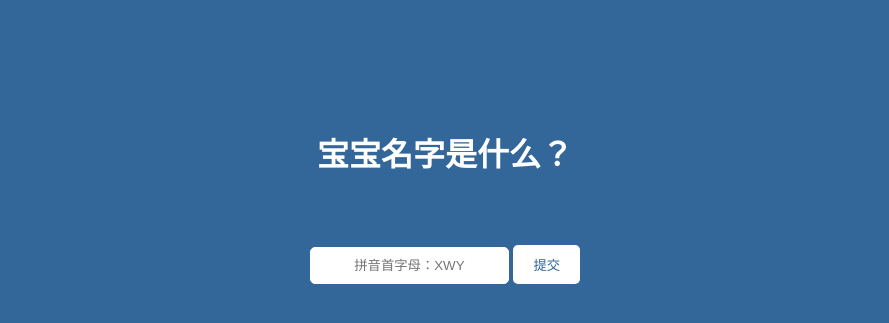
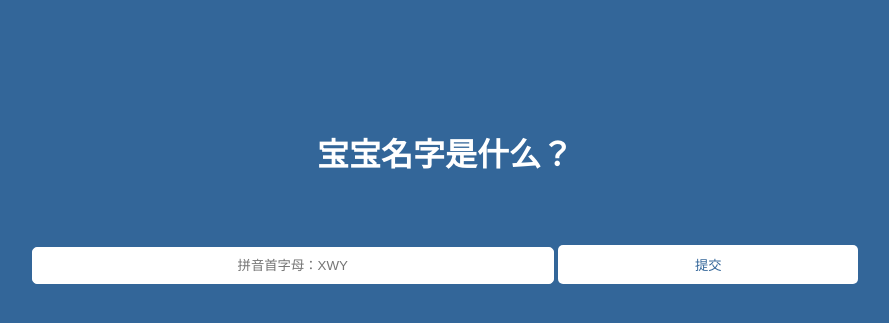
Before and after one commit to yzec7/yzec7.github.io, a Jekyll site: the page XWY/index.html, which Jekyll copies as it is, in a window 1280 px wide. Shown: the top 323 px of the page, without its empty margins (195-1084 px from the left). Built offline with Jekyll 4.4.1, drawn with Linux system fonts in a browser that asks for light colours.

Commit message:
Update index.html

```diff
--- a/XWY/index.html
+++ b/XWY/index.html
@@ -2,6 +2,8 @@
 <html>
 <head>
     <title>密码输入</title>
+    <!-- 视口元标签，用于确保页面在不同设备上正确缩放 -->
+    <meta name="viewport" content="width=device-width, initial-scale=1.0">
     <style>
         /* 设置背景颜色、文字颜色、字体以及文本居中 */
         body {
@@ -18,6 +20,8 @@
             border-radius: 5px; /* 边框圆角 */
             border: 1px solid #fff; /* 边框颜色 */
             text-align: center; /* 文本居中 */
+            width: 80%; /* 宽度为父容器的80% */
+            max-width: 500px; /* 最大宽度限制 */
         }
         /* 按钮样式 */
         button {
@@ -28,10 +32,18 @@
             background-color: #fff; /* 背景颜色 */
             color: #336699; /* 文字颜色 */
             cursor: pointer; /* 鼠标指针变为手形 */
+            width: 80%; /* 宽度为父容器的80% */
+            max-width: 300px; /* 最大宽度限制 */
         }
         /* 标题样式 */
         h1 {
             margin-bottom: 50px; /* 下边距 */
+        }
+        /* 使用媒体查询针对较小屏幕调整上边距 */
+        @media (max-width: 600px) {
+            body {
+                padding-top: 50px; /* 在屏幕宽度小于600px时，减小顶部填充 */
+            }
         }
     </style>
 </head>
```
Also changed, not shown: other parts of XWY/index.html (+7 -8 lines).
